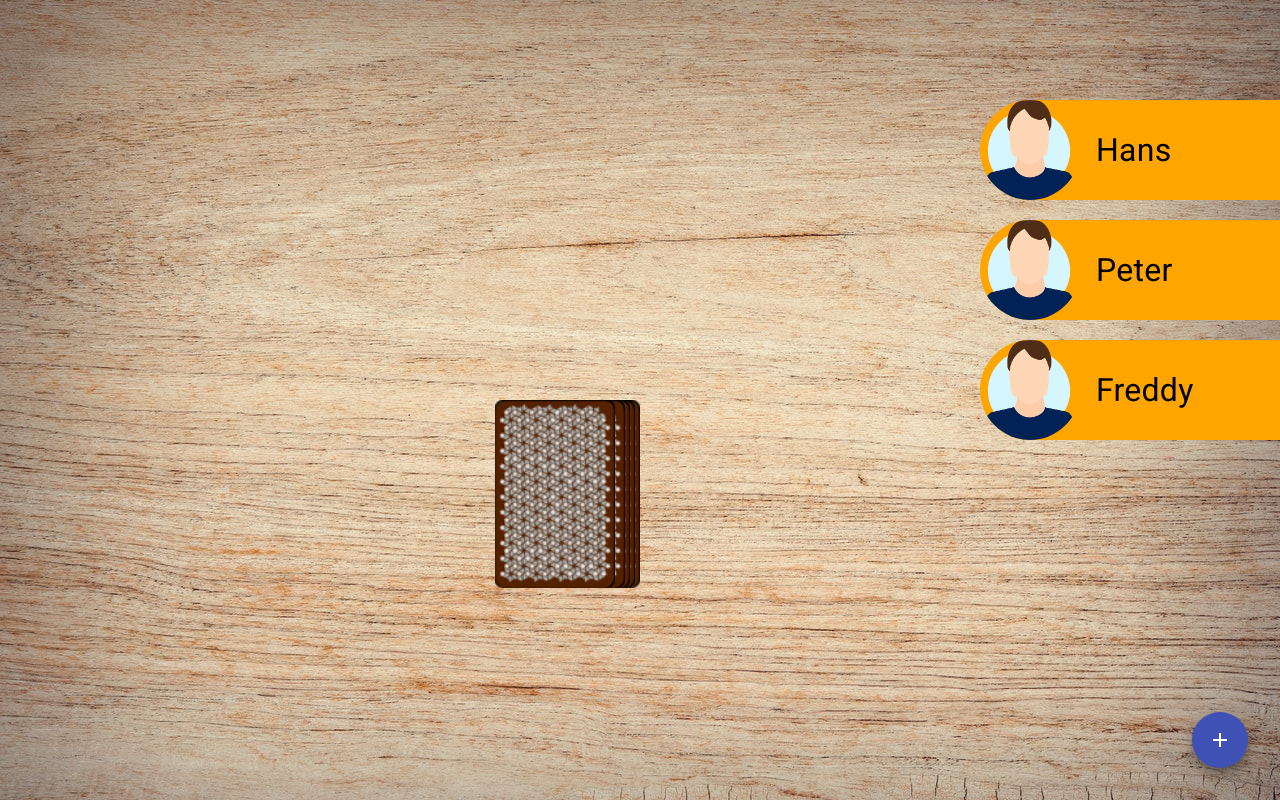
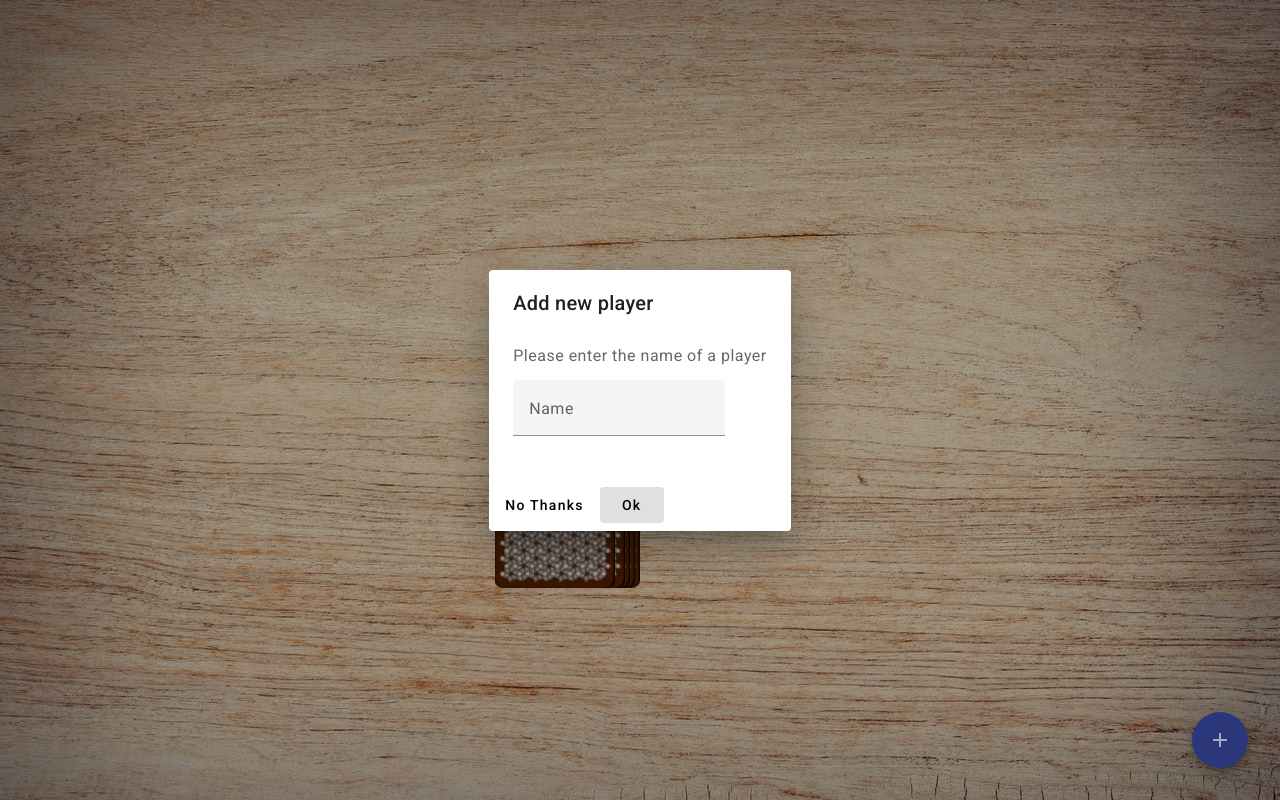
Before and after one commit to DavidSchuchert/ringoffire, an Angular app: page /game in a window 1280 px wide. Both pictures are taken after a click on the button "add". Built offline with nearby package versions, Linux system fonts and the light colour scheme.

Commit message:
added add player function

```diff
--- /dev/null
+++ b/src/app/dialog-add-player/dialog-add-player.component.html
@@ -0,0 +1,18 @@
+
+
+
+<h1 mat-dialog-title>Add new player</h1>
+
+
+
+<div mat-dialog-content>
+  <p>Please enter the name of a player</p>
+  <mat-form-field>
+    <mat-label>Name</mat-label>
+    <input matInput [(ngModel)]="name">
+  </mat-form-field>
+</div>
+<div mat-dialog-actions>
+  <button mat-button >No Thanks</button>
+  <button mat-button [mat-dialog-close]="name" cdkFocusInitial>Ok</button>
+</div>
--- /dev/null
+++ b/src/app/dialog-add-player/dialog-add-player.component.ts
@@ -0,0 +1,11 @@
+import { Component } from '@angular/core';
+
+
+@Component({
+  selector: 'app-dialog-add-player',
+  templateUrl: './dialog-add-player.component.html',
+  styleUrl: './dialog-add-player.component.scss'
+})
+export class DialogAddPlayerComponent {
+name : string = '';
+}
--- a/src/app/game/game.component.html
+++ b/src/app/game/game.component.html
@@ -28,6 +28,6 @@
 
 </div>
 
-<button mat-fab color="primary" class="btn-add">
+<button mat-fab color="primary" (click)="openDialog()" class="btn-add">
   <mat-icon>add</mat-icon>
 </button>
--- a/src/app/game/game.component.ts
+++ b/src/app/game/game.component.ts
@@ -1,5 +1,9 @@
 import { Component } from '@angular/core';
 import { Game } from '../../assets/models/game';
+import {
+  MatDialog
+} from '@angular/material/dialog';
+import { DialogAddPlayerComponent } from '../dialog-add-player/dialog-add-player.component';
 
 @Component({
   selector: 'app-game',
@@ -12,6 +16,7 @@
   currentCard: string = '';
   game: Game | undefined;
 
+  constructor(public dialog: MatDialog){}
   ngOnInit(): void {
     this.newGame();
   }
@@ -36,4 +41,12 @@
   }
 }
 
+openDialog(): void {
+  const dialogRef = this.dialog.open(DialogAddPlayerComponent);
+
+  dialogRef.afterClosed().subscribe(name => {
+    this.game.players.push(name);
+  });
 }
+
+}
--- a/src/assets/models/game.ts
+++ b/src/assets/models/game.ts
@@ -1,5 +1,5 @@
 export class Game {
-    public players: string[] = ['Hans', 'Peter', 'Freddy'];
+    public players: string[] = [];
     public stack: string[] = [];
     public playedCards: string[]= [];
     public currentPlayer: number = 0;
```
Also changed, not shown: src/app/app.module.ts (+12 -2 lines), src/app/dialog-add-player/dialog-add-player.component.scss (added), 1 other file (tests, documents, lock files or other folders).
